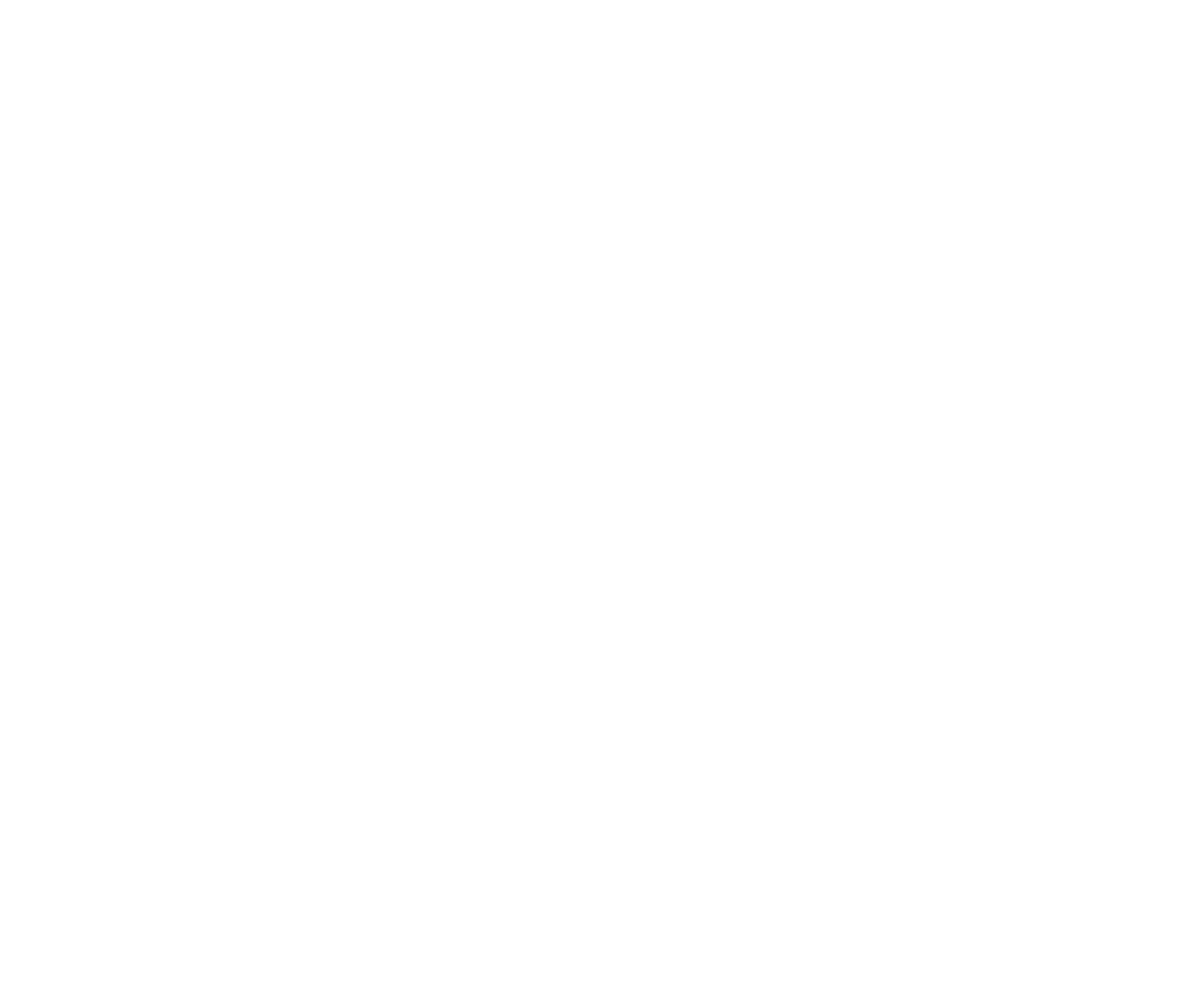
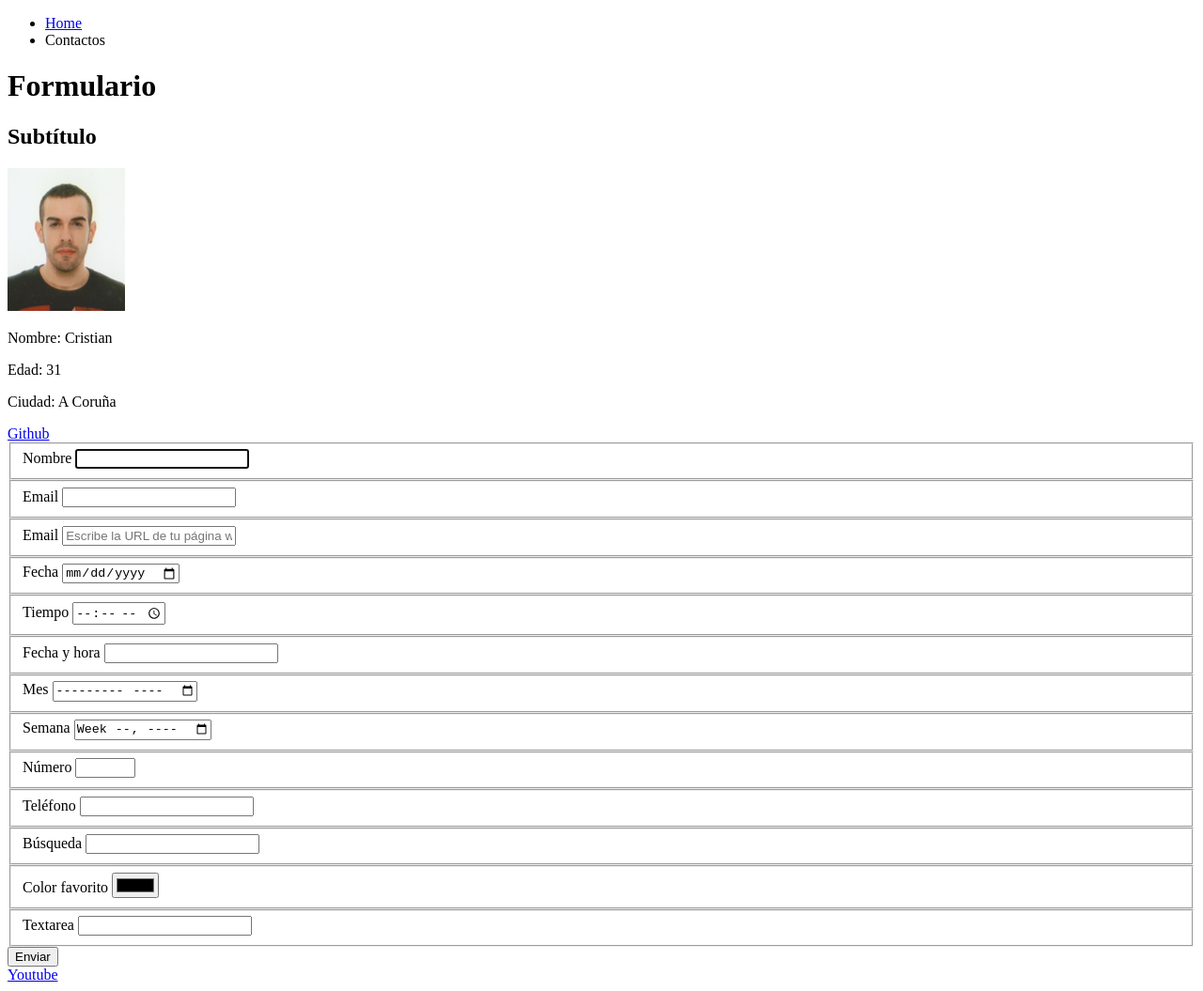
Before and after one commit to Barallobre/PruebaHTML_CSS, a website: page www/contacto.html in a window 1280 px wide. Shown: the whole page at 94% size. Before the commit the page ends 800 px from the top, so only its background shows below. Drawn offline with Linux system fonts and the light colour scheme.

Commit message:
html terminado

```diff
--- a/www/contacto.html
+++ b/www/contacto.html
@@ -6,6 +6,84 @@
     <title>Document</title>
 </head>
 <body>
+    <nav>
+        <ul>
+            <li><a href="index.html">Home</a>
+            </li>
+            <li>Contactos</li>
+        </ul>
+    </nav>
+    <h1>Formulario</h1>
+    <h2>Subtítulo</h2>
+    <aside>
+        <img src="files/fotocarnet.png" alt="">
+        <p>Nombre: Cristian</p>
+        <p>Edad: 31</p>
+        <p>Ciudad: A Coruña</p>
+        <a href="https://github.com/Barallobre">Github</a>
+    </aside>
+    <section class="formulario" id="formulario">
+        <form action="" method="get">
+          <fieldset class="name">
+            <label for="name">Nombre</label>
+            <input type="text" name="name" id="name" autofocus="autofocus"/>
+          </fieldset>
+          <fieldset class="email" >
+            <label for="email">Email</label>
+            <input type="email" name="email" id="email" required/>
+          </fieldset>
+          <fieldset class="url" >
+            <label for="url">Email</label>
+            <input type="url" name="url" id="url" placeholder="Escribe la URL de tu página web"/>
+          </fieldset>
+          <fieldset class="date" >
+            <label for="date">Fecha</label>
+            <input type="date" name="date" id="date" />
+          </fieldset>
+          <fieldset class="time" >
+            <label for="time">Tiempo</label>
+            <input type="time" name="time" id="time" />
+          </fieldset>
+          <fieldset class="datetime" >
+            <label for="datetime">Fecha y hora</label>
+            <input type="datetime" name="datetime" id="datetime" />
+          </fieldset>
+          <fieldset class="month" >
+            <label for="month">Mes</label>
+            <input type="month" name="month" id="month" />
+          </fieldset>
+          <fieldset class="week" >
+            <label for="week">Semana</label>
+            <input type="week" name="week" id="week" />
+          </fieldset>
+          <fieldset class="number" >
+            <label for="number">Número</label>
+            <input type="number" name="number" id="number" min="-10" max="10"/>
+          </fieldset>
+          <fieldset class="tel" >
+            <label for="tel">Teléfono</label>
+            <input type="tel" name="tel" id="tel"/>
+          </fieldset>
+          <fieldset class="search" >
+            <label for="search">Búsqueda</label>
+            <input type="search" name="search" id="search"/>
+          </fieldset>
+          <fieldset class="color" >
+            <label for="color">Color favorito</label>
+            <input type="color" name="color" id="color"/>
+          </fieldset>
+          <fieldset class="textarea" >
+            <label for="textarea">Textarea</label>
+            <input type="textarea" name="textarea" id="textarea"/>
+          </fieldset>
 
+          <button>Enviar</button>
+
+        </form>
+
+      </section>
+      <footer>
+        <a href="youtube.com">Youtube</a>
+    </footer>
 </body>
 </html>
```
Also changed, not shown: www/index.html (+6 -4 lines).
